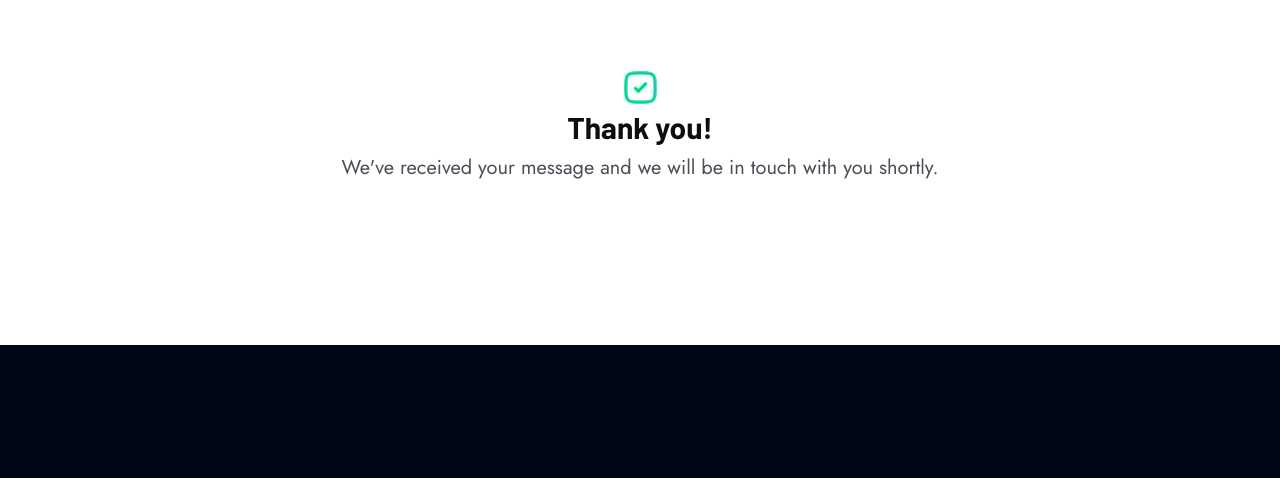
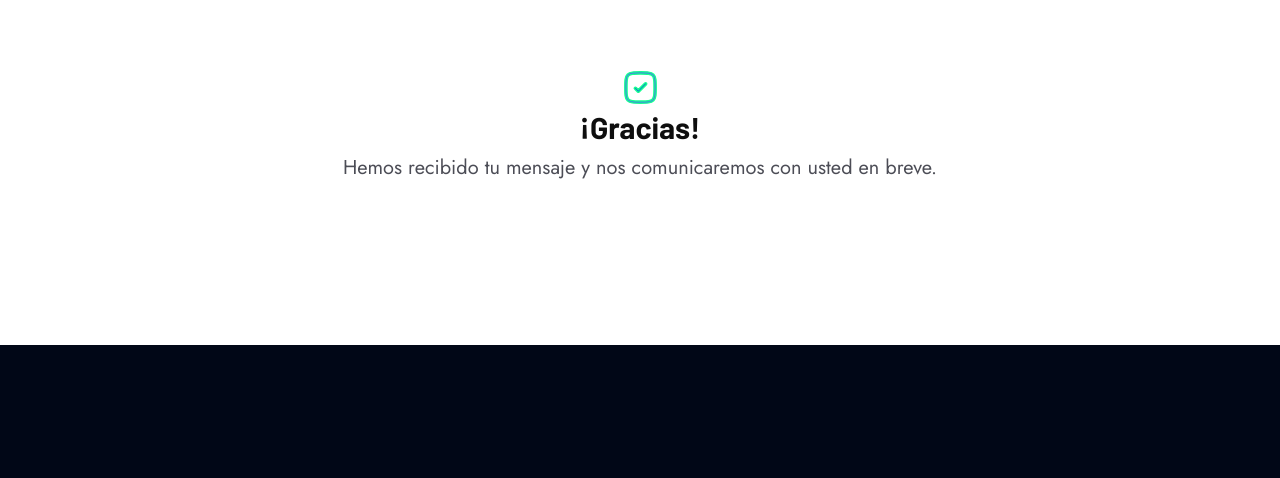
Before and after one commit to jhonatalex/GlobalTechWebSite, a website: page thanks.html in a window 1280 px wide. Shown: the part 90-568 px from the top of the page. Drawn offline with Linux system fonts and the light colour scheme; files whose address does not match are found by name.

Commit message:
spanish thanks

```diff
--- a/thanks.html
+++ b/thanks.html
@@ -70,10 +70,8 @@
             ></path>
           </g>
         </svg>
-        <h2>Thank you!</h2>
-        <p>
-          We've received your message and we will be in touch with you shortly.
-        </p>
+        <h2>¡Gracias!</h2>
+        <p>Hemos recibido tu mensaje y nos comunicaremos con usted en breve.</p>
       </div>
       <!-- Footer -->
       <div id="footerContainer"></div>
```
